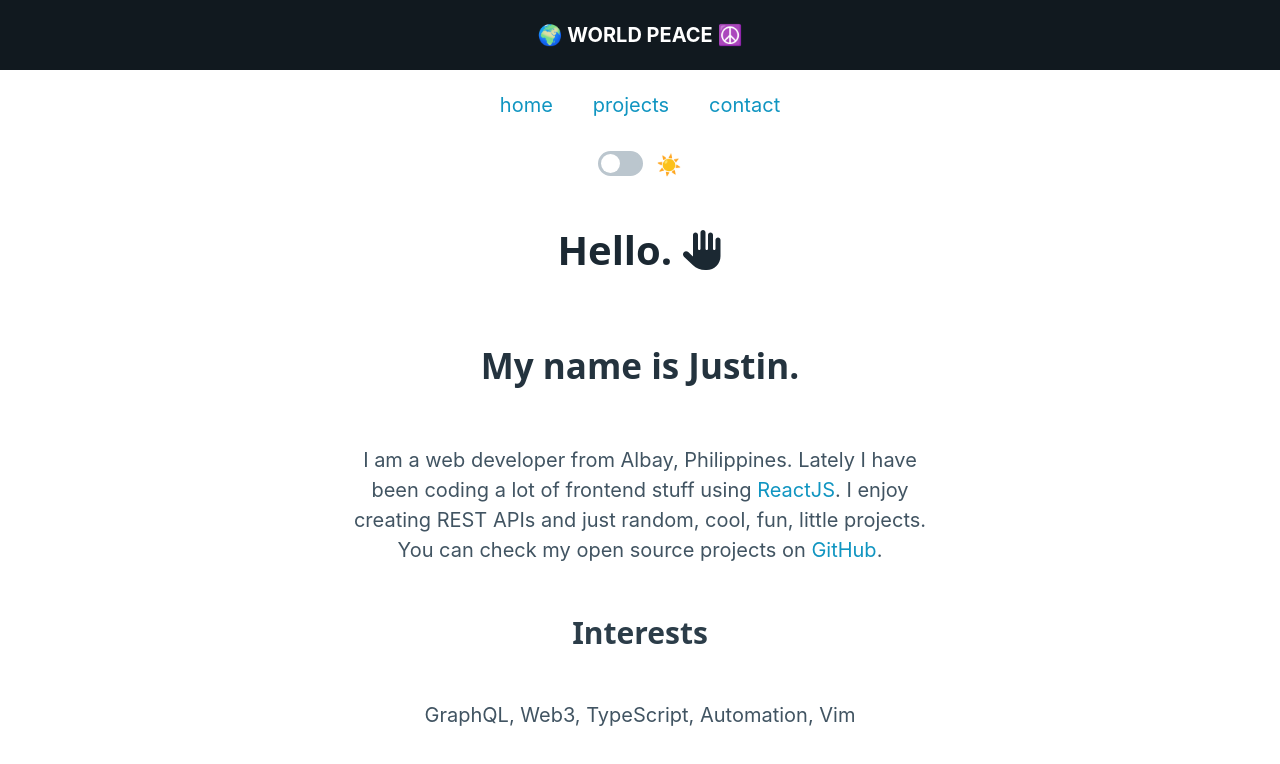
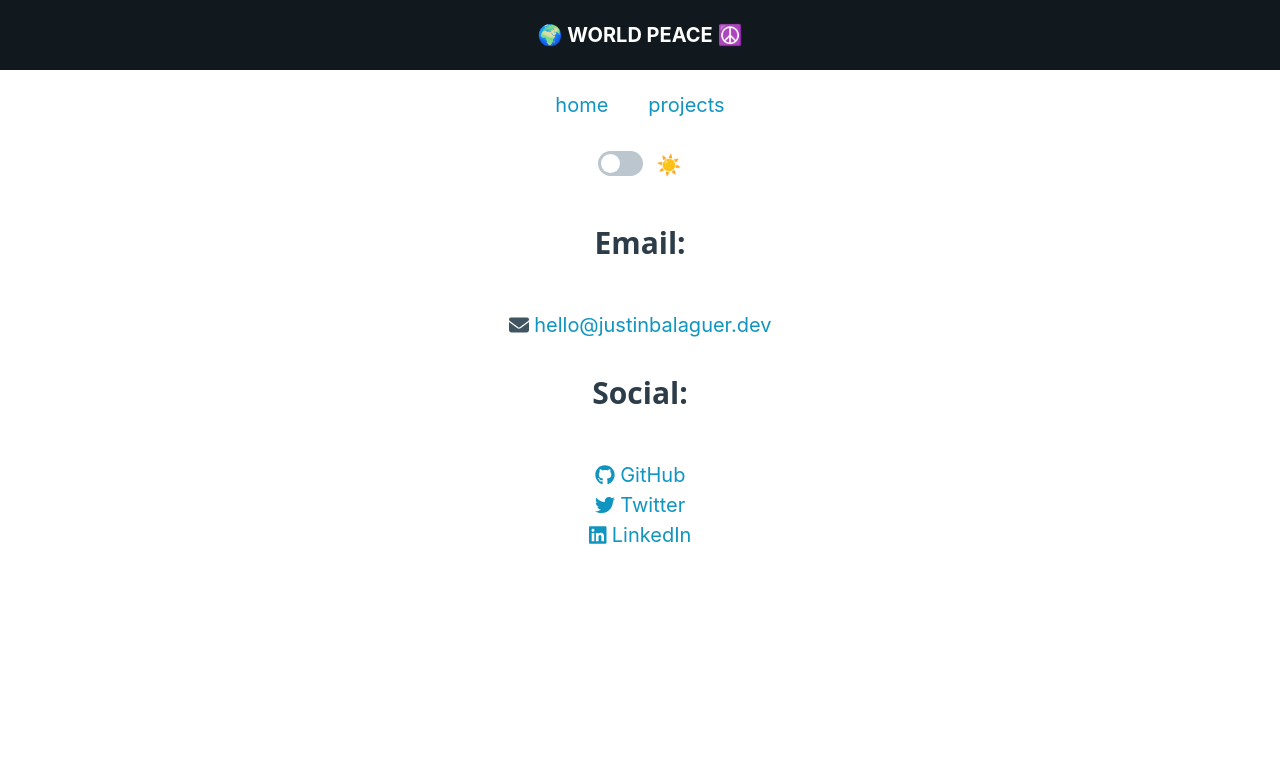
Before and after one commit to justinbalaguer/justinbalaguer.dev, a React (Vite) app: page / in a window 1280 px wide. Shown: the top 764 px of the page. Built offline with nearby package versions, Linux system fonts and the light colour scheme; no server answers.

Commit message:
[update] merge contact as home

```diff
--- a/src/App.jsx
+++ b/src/App.jsx
@@ -65,9 +65,9 @@ const App = () => {
         } />&nbsp;{themeIcon}
         </div>
       <Routes>
-        <Route exact path='/' element={<Home />}></Route>
+        <Route exact path='/' element={<Contact />}></Route>
         <Route exact path='/projects' element={<Projects repos={repos} />}></Route>
-        <Route exact path='/contact' element={<Contact />}></Route>
+        <Route path='*' element={<p>Not found</p>}></Route>
       </Routes>
     </div>
   );
--- a/src/components/Navigation/Nav.jsx
+++ b/src/components/Navigation/Nav.jsx
@@ -6,7 +6,6 @@ const Nav = () => {
     <nav>
       <Link to='/'>home</Link>
       <Link to='/projects'>projects</Link>
-      <Link to='/contact'>contact</Link>
     </nav>
   )
 }
```
